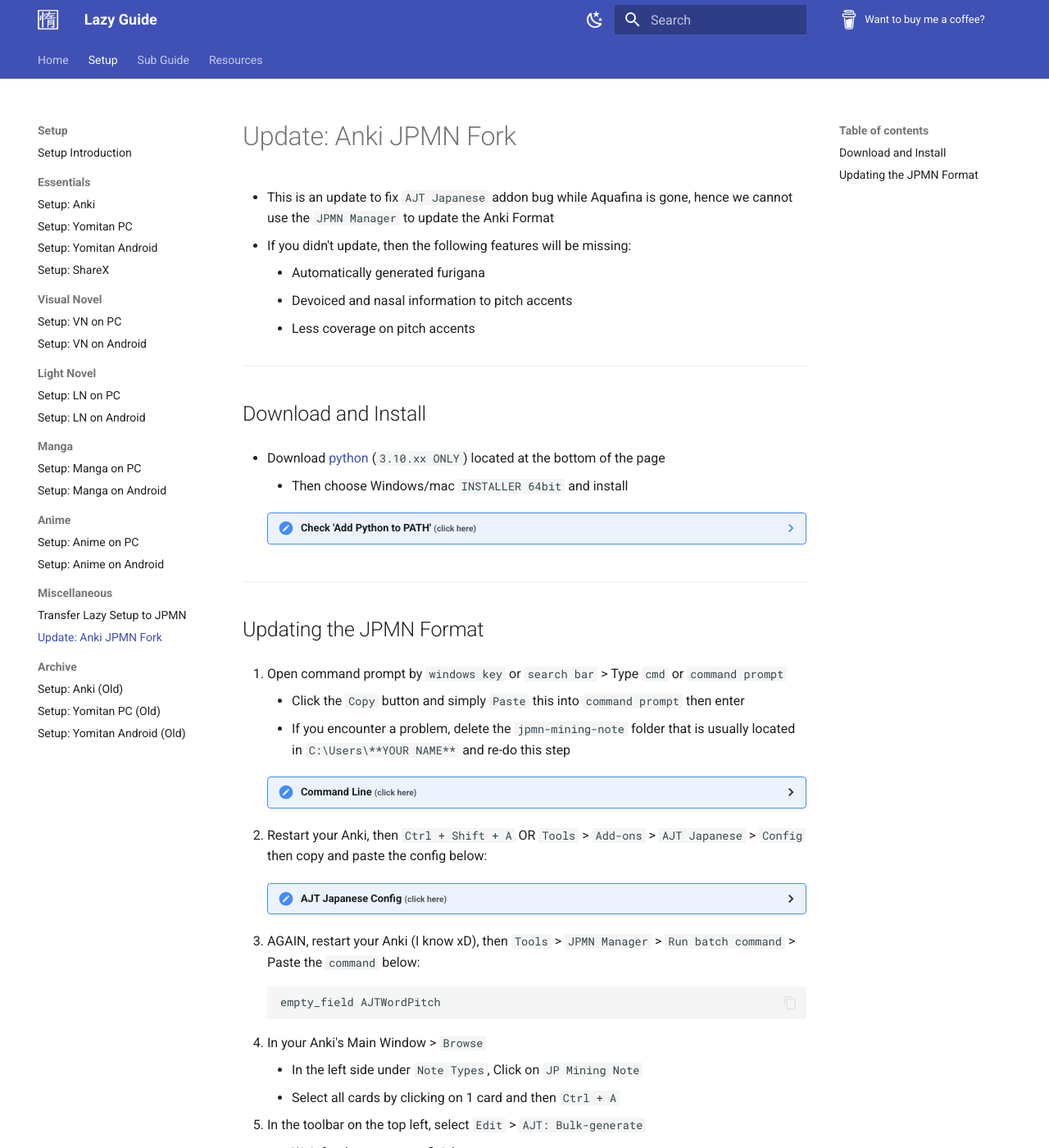
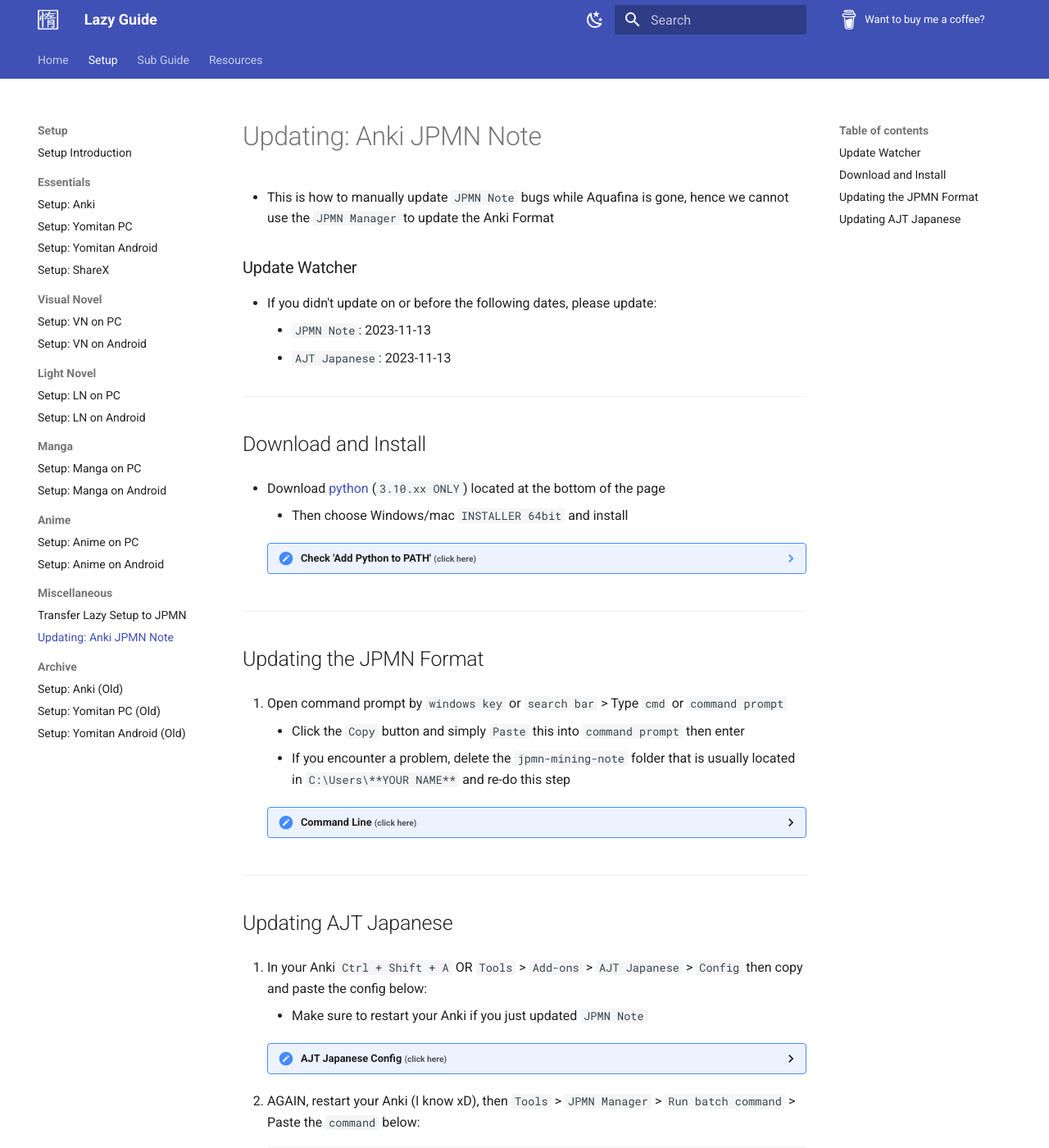
Before and after one commit to Xelieu/xelieu.github.io, an MkDocs documentation site: the page built from docs/jp-lazy-guide/updatingAnkiJPMNNote.md, in a window 1280 px wide and 1400 px high. Shown: the whole window at 82% size. Built offline with MkDocs 1.6.1 and Material for MkDocs 9.7.7, drawn with Linux system fonts in a browser that asks for light colours; some of the changed text lies outside the part shown.

Commit message:
$updated info

````diff
--- a/docs/jp-lazy-guide/updateAnkiJPMNFork.md
+++ b/docs/jp-lazy-guide/updatingAnkiJPMNNote.md
@@ -1,10 +1,12 @@
-# Update: Anki JPMN Fork
+# Updating: Anki JPMN Note
 
-- This is an update to fix `AJT Japanese` addon bug while Aquafina is gone, hence we cannot use the `JPMN Manager` to update the Anki Format
-- If you didn't update, then the following features will be missing:
-    - Automatically generated furigana
-    - Devoiced and nasal information to pitch accents
-    - Less coverage on pitch accents
+- This is how to manually update `JPMN Note` bugs while Aquafina is gone, hence we cannot use the `JPMN Manager` to update the Anki Format
+
+### Update Watcher
+
+- If you didn't update on or before the following dates, please update:
+    - `JPMN Note`: 2023-11-13
+    - `AJT Japanese`: 2023-11-13
 
 ---
 
@@ -48,7 +50,12 @@
             python3 tools/install.py --update
             ```
 
-2. Restart your Anki, then `Ctrl + Shift + A` OR `Tools` > `Add-ons` > `AJT Japanese` > `Config` then copy and paste the config below:
+---
+
+## Updating AJT Japanese
+
+1. In your Anki `Ctrl + Shift + A` OR `Tools` > `Add-ons` > `AJT Japanese` > `Config` then copy and paste the config below:
+    - Make sure to restart your Anki if you just updated `JPMN Note`
 
     ??? examplecode "AJT Japanese Config <small>(click here)</small>"
 
@@ -208,17 +215,24 @@
         }
         ```
 
-3. AGAIN, restart your Anki (I know xD), then `Tools` > `JPMN Manager` > `Run batch command` > Paste the `command` below:
+2. AGAIN, restart your Anki (I know xD), then `Tools` > `JPMN Manager` > `Run batch command` > Paste the `command` below:
 
     ```
     empty_field AJTWordPitch
     ```
 
-4. In your Anki's Main Window > `Browse`
+3. In your Anki's Main Window > `Browse`
     - In the left side under `Note Types`, Click on `JP Mining Note`
     - Select all cards by clicking on 1 card and then `Ctrl + A`
 
-5. In the toolbar on the top left, select `Edit` > `AJT: Bulk-generate`
+4. In the toolbar on the top left, select `Edit` > `AJT: Bulk-generate`
     - Wait for the process to finish
 
-6. Done! To check if the card has no problem, view a card > check if the ! icon on the top left isn't red
+5. Done! To check if the card has no problem, view a card > check if the `!` icon on the top left isn't red
+
+??? danger "If you didn't update then the following features will be missing: <small>(click here)</small>"
+
+    - If you didn't update, then the following features will be missing:
+        - Automatically generated furigana
+        - Devoiced and nasal information to pitch accents
+        - Less coverage on pitch accents
--- a/mkdocs.yml
+++ b/mkdocs.yml
@@ -31,7 +31,7 @@
       - "Setup: Anime on Android": 'jp-lazy-guide/setupAnimeOnAndroid.md'
     - Miscellaneous:
       - "Transfer Lazy Setup to JPMN": 'jp-lazy-guide/transferAnkiSetup.md'
-      - "Update: Anki JPMN Fork": 'jp-lazy-guide/updateAnkiJPMNFork.md'
+      - "Updating: Anki JPMN Note": 'jp-lazy-guide/updatingAnkiJPMNNote.md'
     - Archive:
       - "Setup: Anki (Old)": 'jp-lazy-guide/setupAnkiOld.md'
       - "Setup: Yomitan PC (Old)": 'jp-lazy-guide/setupYomitanOnPCOld.md'
````
Also changed, not shown: docs/jp-lazy-guide/setupAnki.md (+7 -4 lines).
